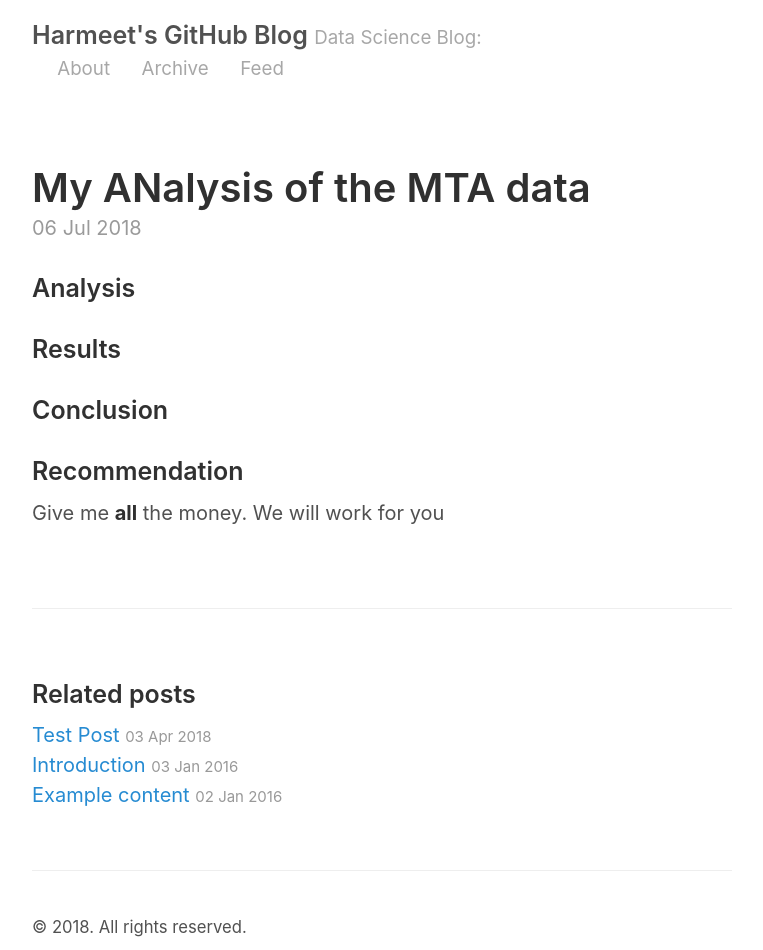
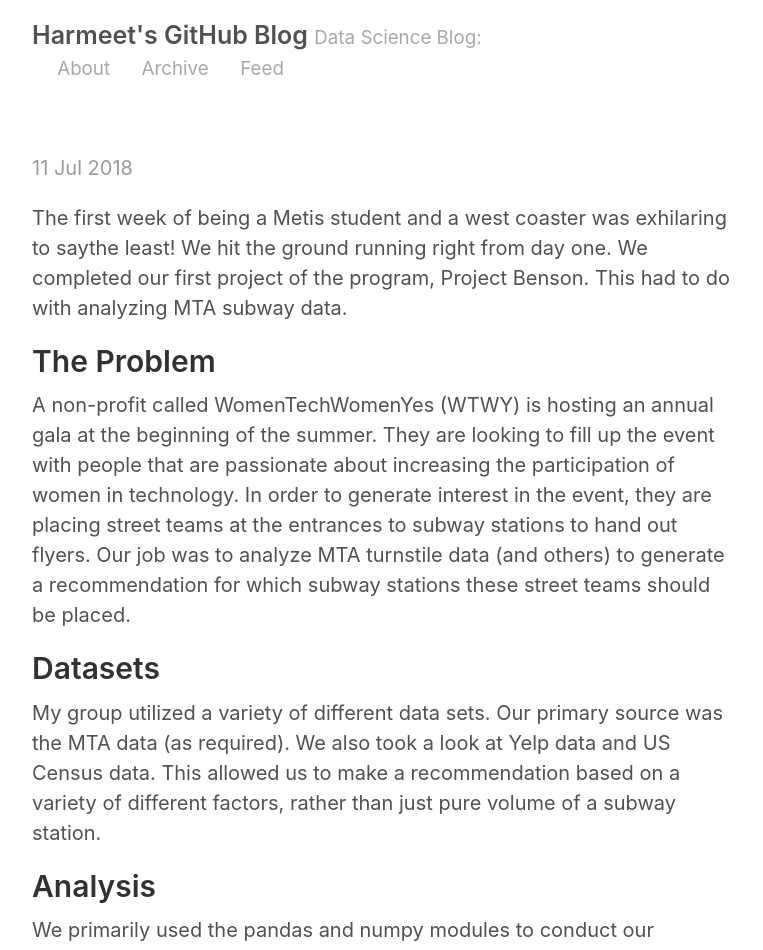
Before and after one commit to harm8717/harm8717.github.io, a Jekyll site: the page built from _posts/2018-07-06-project-benson.md, in a window 1280 px wide and 1400 px high. Shown: the top 950 px of the window, without its empty margins (258-1021 px from the left). Built offline with Jekyll 4.4.1, drawn with Linux system fonts in a browser that asks for light colours; our own code applies the rules of GitHub Pages for plain Markdown files; some of the changed text lies outside the part shown.

Commit message:
First blog post

```diff
--- a/_posts/2018-07-06-project-benson.md
+++ b/_posts/2018-07-06-project-benson.md
@@ -1,14 +1,47 @@
 ---
-layout: post
-title: My ANalysis of the MTA data
+l
+ayout: post
+title: Week 1 of Bootcamp in the Books - Project Benson
 ---
 
-### Analysis
+The first week of being a Metis student and a west coaster was exhilaring to saythe least! We hit the ground running right from day one. We completed our first project of the program, Project Benson. This had to do with analyzing MTA subway data.
 
-### Results
+## The Problem
 
-### Conclusion
+A non-profit called WomenTechWomenYes (WTWY) is hosting an annual gala at the beginning of the summer. They are looking to fill up the event with people that are passionate about increasing the participation of women in technology. In order to generate interest in the event, they are placing street teams at the entrances to subway stations to hand out flyers. Our job was to analyze MTA turnstile data (and others) to generate a recommendation for which subway stations these street teams should be placed.
 
-### Recommendation
+## Datasets
 
-Give me **all** the money. We will work for you
+My group utilized a variety of different data sets. Our primary source was the MTA data (as required). We also took a look at Yelp data and US Census data. This allowed us to make a recommendation based on a variety of different factors, rather than just pure volume of a subway station.
+
+## Analysis
+
+We primarily used the pandas and numpy modules to conduct our analysis. It was a great experience learning how to use and manipulate dataframes. I can see how they are very useful in the life of a data scientist. Once we created dataframes for our data, we manipulated it in a way that was optimal to display and present.
+
+## Results
+
+Below are the top 10 results we obtained from our MTA data analysis. We defintley wanted our conclusions to be amongst these 10 stations.
+
+![image-20180710213945216](/Users/harmsway/Documents/Metis_Blogs/metis_blog/_posts/mtagraphs.png)
+
+Below is the summary of the US Census data we analyzed. We also wanted to consider these neighborhood demographics when making a decision.
+
+
+
+Below are the results we pulled from the Yelp API. This summarizes the zip codes with the highest number of popular restaurants. We also wanted to consider these data as a additional feature to consider when doing targeted marketing.
+
+![image-20180710214448697](/Users/harmsway/Documents/Metis_Blogs/metis_blog/_posts/image-20180710214448697.png)
+
+## Conclusion
+
+In the end our group recommended the following
+
+- 34th Street Penn Station - Highest overall volume, as well as high income demographics and a large amount of popular restaurants
+- 14th St Union Sq - Top 5 in NYC in terms of volume, but among the highest when it comes to popular restaurants
+- 86 St - In the top 10 in terms of commuter volume, but mainy selected due to Census data. One of the highest median incomes, as well as the highest ratio of women out of neighborhood in NYC, thus making it an ideal area to target with street teams
+
+## Final Thought
+
+This project was a great welcome into the world of data science. I walked away from this project with a much better understanding of what it might be like to actually work for an organization as a data scientist and it is very cool!
+
+Thanks to my team: Belle, Tarek and Irene!
```
